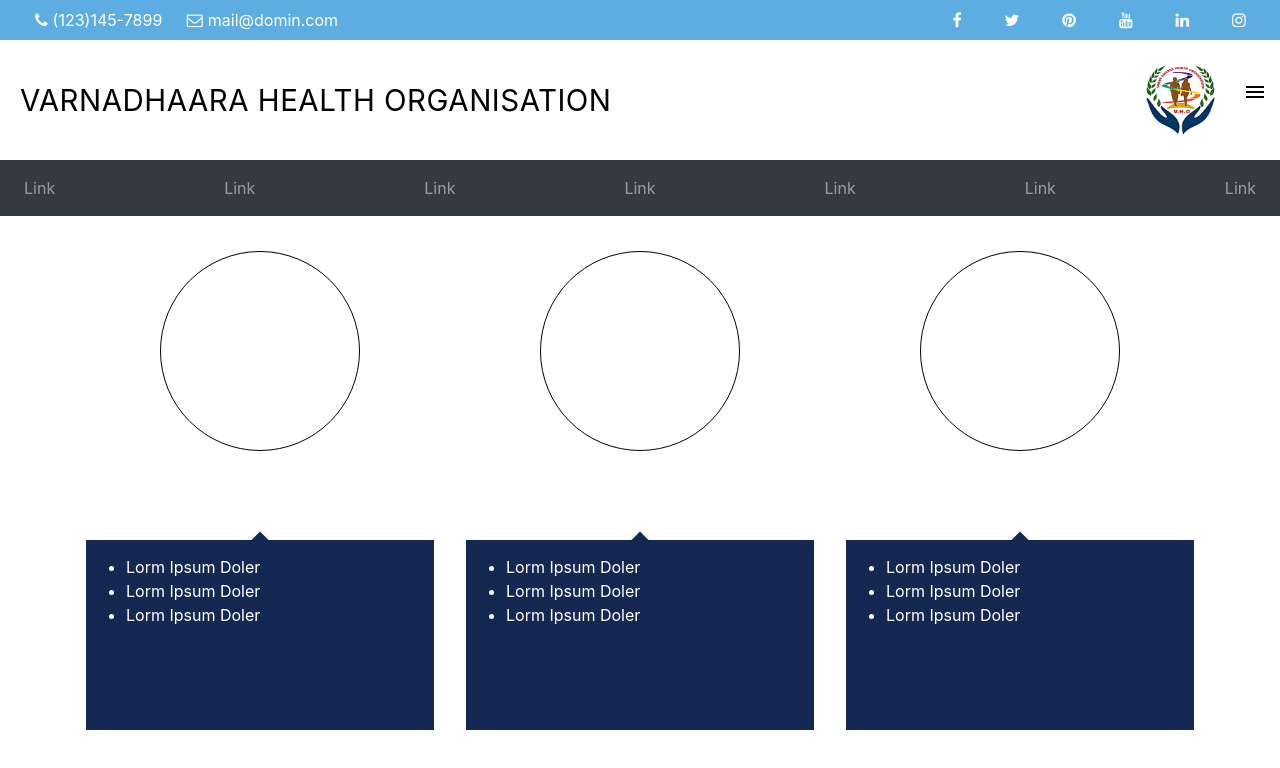
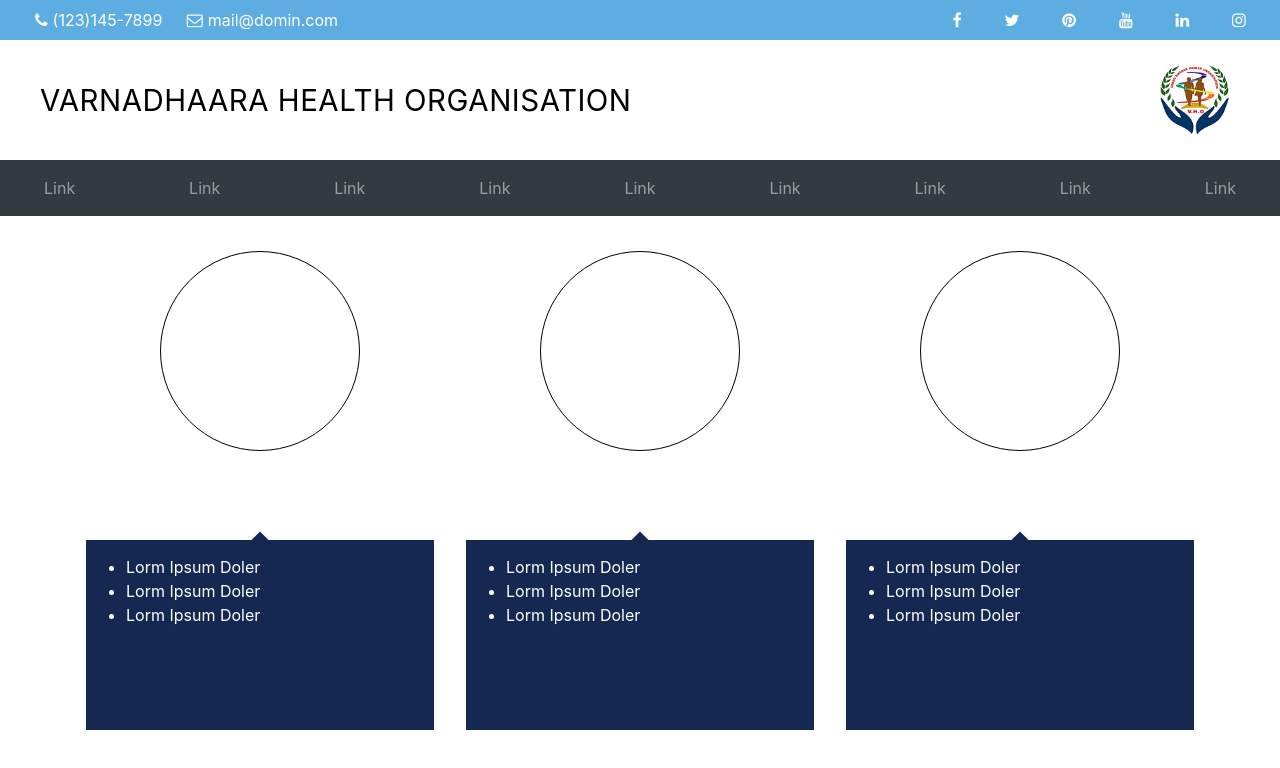
Before and after one commit to rudrravarjula1234/arum_clientproject1, a plain HTML site: page index.html in a window 1280 px wide. Drawn offline with nearby package versions, Linux system fonts and the light colour scheme.

Commit message:
some more changes

```diff
--- a/index.html
+++ b/index.html
@@ -57,6 +57,12 @@
         </li>
         <li class="nav-item">
           <a class="nav-link" href="#">Link</a>
+        </li>
+        <li class="nav-item">
+            <a class="nav-link" href="#">Link</a>
+        </li>
+        <li class="nav-item">
+            <a class="nav-link" href="#">Link</a>
         </li>
         <li class="nav-item">
           <a class="nav-link" href="#">Link</a>
--- a/main.css
+++ b/main.css
@@ -10,7 +10,9 @@
     .topbar{
         display:none;
     }
+
 }
+
 .topbar::before{
     display: table;
     content: " ";
@@ -44,6 +46,7 @@
     flex-basis: auto;
     align-items: center;
     height: 15vh;
+    padding:0px 20px;
 }
 .logobar>div{
     display:flex;
@@ -63,11 +66,16 @@
 .logobar-logo>img{
     height:80;
     width:90;
+    margin-right:20px;
 }
 @media (min-width: 768px){
     .navbar-expand-md>.navbar-collapse>ul {
         width:100%;
         justify-content: space-between;
+        padding:0px 20px;
+    }
+    .navbar-toggler{
+        display: none;
     }
 }
 
```
